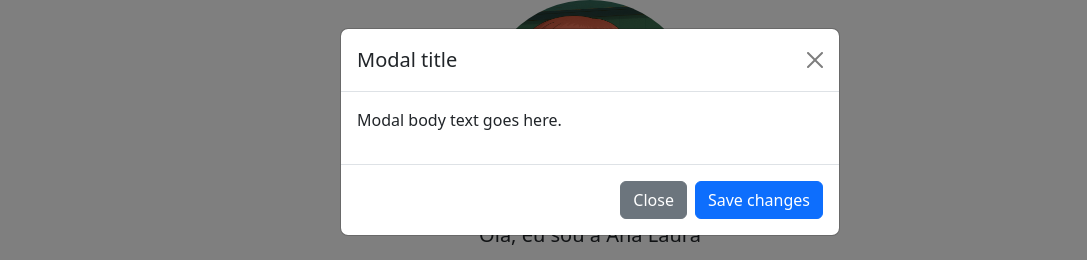
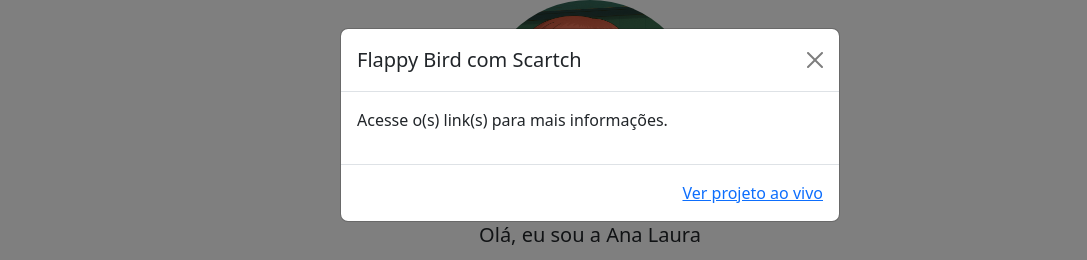
Before and after one commit to anylili/Portifolio-2B-2025, a plain HTML site: page index.html in a window 1280 px wide. Both pictures are taken after a click on the button "Saiba mais". Shown: the top 260 px of the page, without its empty margins (50-1137 px from the left). Drawn offline with nearby package versions, Linux system fonts and the light colour scheme.

Commit message:
Add files via upload

```diff
--- a/index.html
+++ b/index.html
@@ -40,15 +40,14 @@
     <div class="modal-dialog">
          <div class="modal-content">
             <div class="modal-header">
-              <h5 class="modal-title">Modal title</h5>
+              <h5 class="modal-title">Flappy Bird com Scartch</h5>
               <button type="button" class="btn-close" data-bs-dismiss="modal" aria-label="Close"></button>
             </div>
             <div class="modal-body">
-              <p>Modal body text goes here.</p>
+              <p>Acesse o(s) link(s) para mais informações.</p>
             </div>
             <div class="modal-footer">
-              <button type="button" class="btn btn-secondary" data-bs-dismiss="modal">Close</button>
-              <button type="button" class="btn btn-primary">Save changes</button>
+                <a href="https://scratch.mit.edu/projects/851481702/">Ver projeto ao vivo</a>
             </div>
           </div>
         </div>
```
